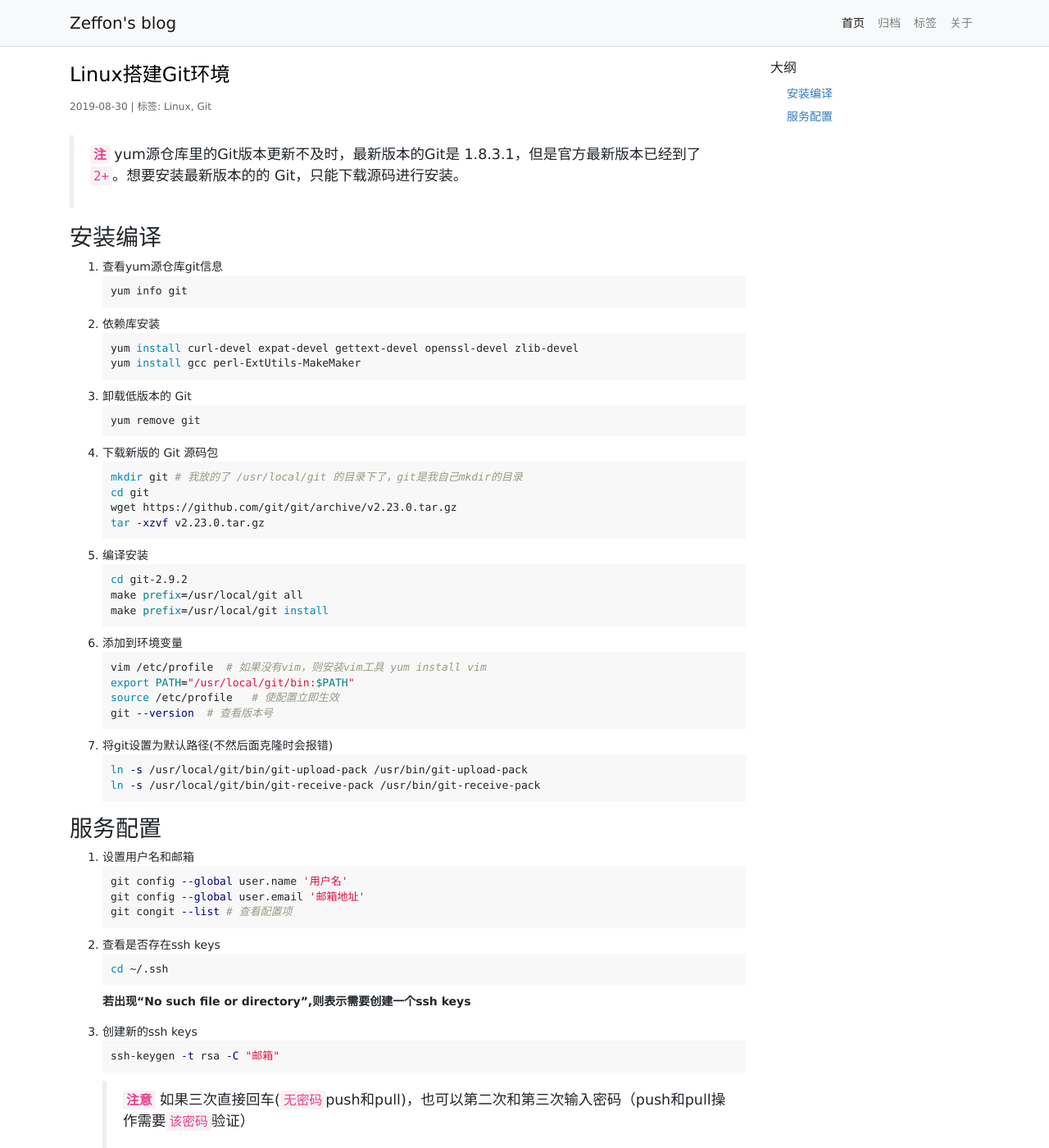
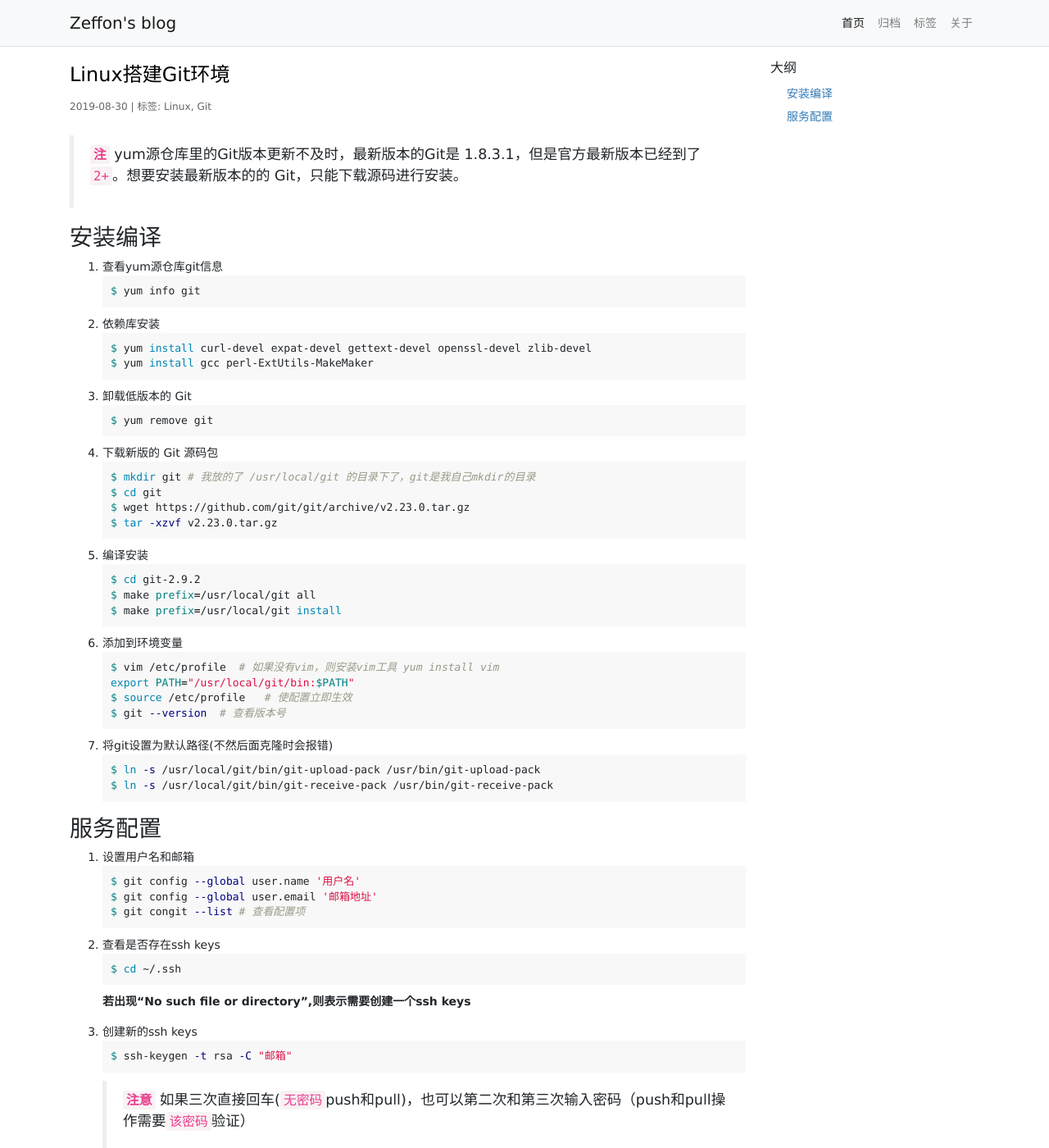
Before and after one commit to jamin44/blog, a Jekyll site: the page built from _posts/2019-08-30-linux-build-git.md, in a window 1280 px wide and 1400 px high. Shown: the whole window at 82% size. Built offline with Jekyll 4.4.1, drawn with Linux system fonts in a browser that asks for light colours; comment, search, counter and statistics services are not loaded.

````diff
--- a/_posts/2019-08-30-linux-build-git.md
+++ b/_posts/2019-08-30-linux-build-git.md
@@ -12,61 +12,61 @@ summary: 在Linux系统中搭建Git服务
 
 1. 查看yum源仓库git信息
 ```sh
-yum info git
+$ yum info git
 ```
 1. 依赖库安装
 ```sh
-yum install curl-devel expat-devel gettext-devel openssl-devel zlib-devel
-yum install gcc perl-ExtUtils-MakeMaker
+$ yum install curl-devel expat-devel gettext-devel openssl-devel zlib-devel
+$ yum install gcc perl-ExtUtils-MakeMaker
 ```
 1. 卸载低版本的 Git
 ```sh
-yum remove git
+$ yum remove git
 ```
 1. 下载新版的 Git 源码包
 ```sh
-mkdir git # 我放的了 /usr/local/git 的目录下了，git是我自己mkdir的目录
-cd git
-wget https://github.com/git/git/archive/v2.23.0.tar.gz
-tar -xzvf v2.23.0.tar.gz
+$ mkdir git # 我放的了 /usr/local/git 的目录下了，git是我自己mkdir的目录
+$ cd git
+$ wget https://github.com/git/git/archive/v2.23.0.tar.gz
+$ tar -xzvf v2.23.0.tar.gz
 ```
 1. 编译安装
 ```sh
-cd git-2.9.2
-make prefix=/usr/local/git all
-make prefix=/usr/local/git install
+$ cd git-2.9.2
+$ make prefix=/usr/local/git all
+$ make prefix=/usr/local/git install
 ```
 1. 添加到环境变量
 ```sh
-vim /etc/profile  # 如果没有vim，则安装vim工具 yum install vim
+$ vim /etc/profile  # 如果没有vim，则安装vim工具 yum install vim
 export PATH="/usr/local/git/bin:$PATH"
-source /etc/profile   # 使配置立即生效
-git --version  # 查看版本号
+$ source /etc/profile   # 使配置立即生效
+$ git --version  # 查看版本号
 ```
 1. 将git设置为默认路径(不然后面克隆时会报错)
 ```sh
-ln -s /usr/local/git/bin/git-upload-pack /usr/bin/git-upload-pack
-ln -s /usr/local/git/bin/git-receive-pack /usr/bin/git-receive-pack
+$ ln -s /usr/local/git/bin/git-upload-pack /usr/bin/git-upload-pack
+$ ln -s /usr/local/git/bin/git-receive-pack /usr/bin/git-receive-pack
 ```
 
 ### 服务配置
 1. 设置用户名和邮箱
 ```sh
-git config --global user.name '用户名'
-git config --global user.email '邮箱地址'
-git congit --list # 查看配置项
+$ git config --global user.name '用户名'
+$ git config --global user.email '邮箱地址'
+$ git congit --list # 查看配置项
 ```
 1. 查看是否存在ssh keys
 ```sh
-cd ~/.ssh
+$ cd ~/.ssh
 ```
 **若出现“No such file or directory”,则表示需要创建一个ssh keys**
 1. 创建新的ssh keys
 ```sh
-ssh-keygen -t rsa -C "邮箱"
+$ ssh-keygen -t rsa -C "邮箱"
 ```
 > **`注意`** 如果三次直接回车(`无密码`push和pull)，也可以第二次和第三次输入密码（push和pull操作需要`该密码`验证）
 1. 测试一下连接
 ```sh
-ssh -T -v git@github.com
+$ ssh -T -v git@github.com
 ```
````
Also changed, not shown: _drafts/2019-09-01-linux-how-install-docker-ce.md (added, +153 -0 lines), _posts/2019-08-27-how-use-crontab.md (+5 -5 lines), _posts/2019-08-27-how-use-git.md (+3 -3 lines), _posts/2019-08-27-mac-how-run-Jekyll.md (+21 -21 lines), _posts/2019-08-29-Java-DataStructure.md (+3 -1 lines).
